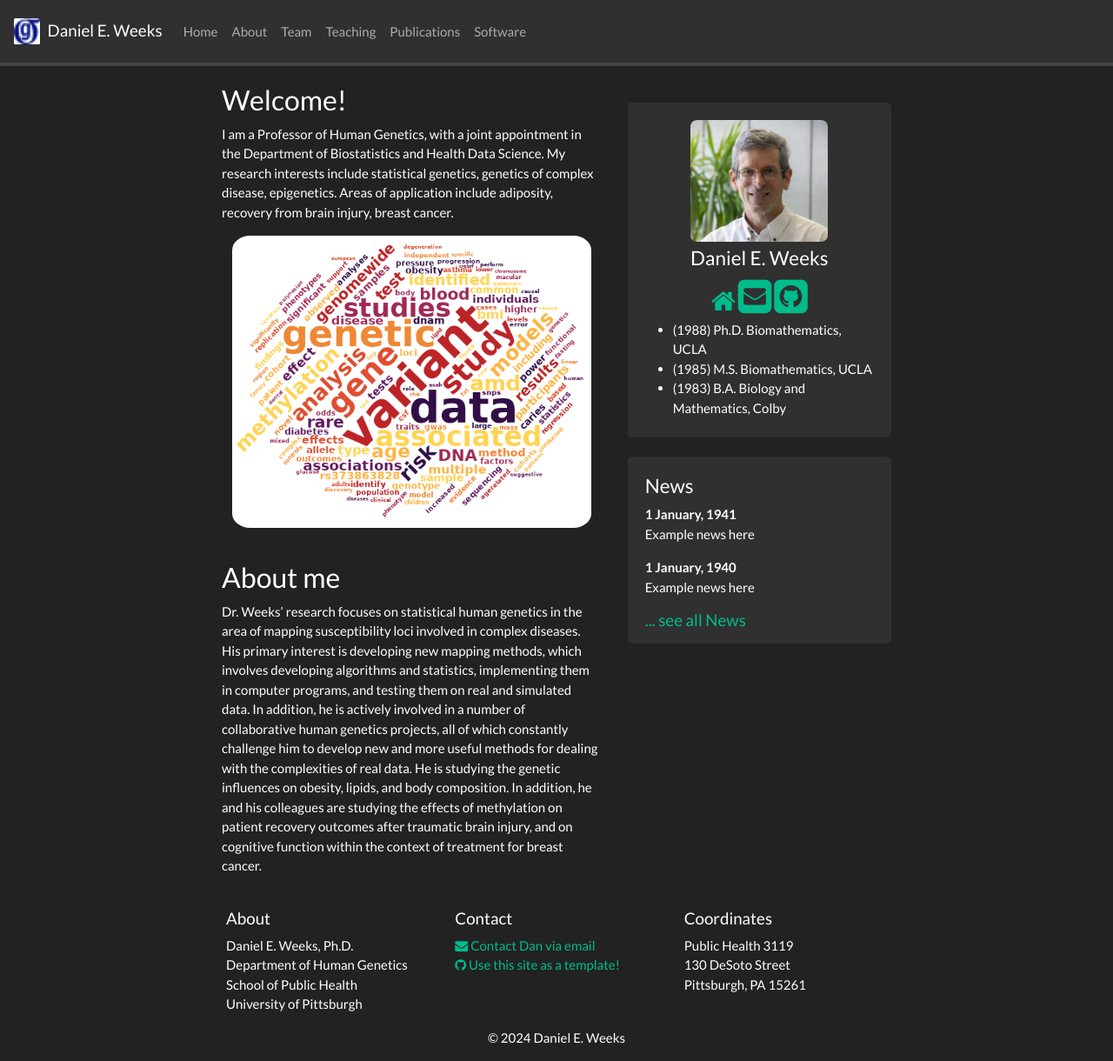
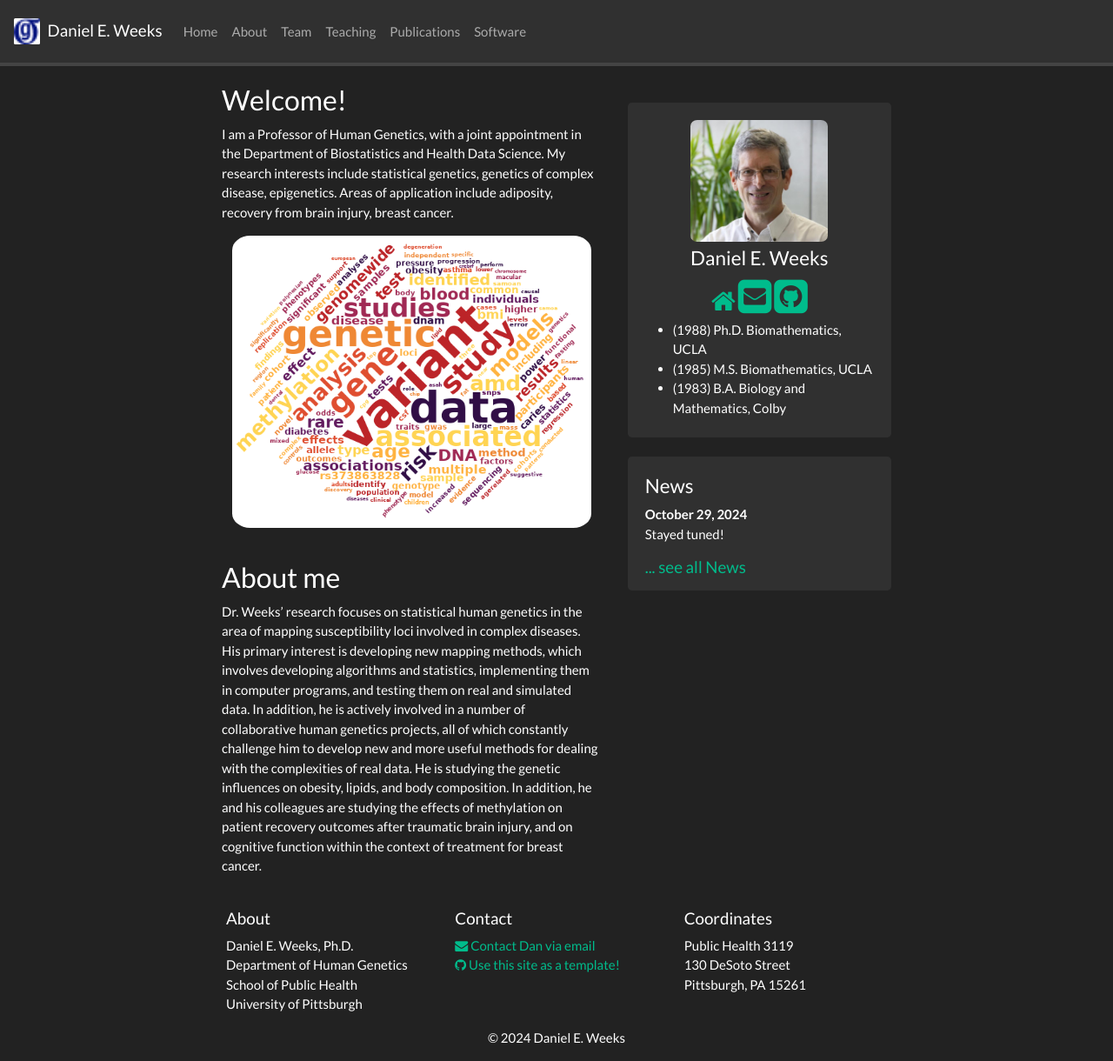
Before and after one commit to DanielEWeeks/Daniel_E_Weeks, a Jekyll site: the page built from _pages/home.md, in a window 1280 px wide and 1220 px high. Shown: the whole window at 87% size. Built offline with Jekyll 4.4.1, drawn with Linux system fonts in a browser that asks for light colours; nearby versions of some CDN libraries; a style sheet for code colours, icons or effects is not loaded.

Commit message:
Adjusting _data/news.yml

```diff
--- a/_data/news.yml
+++ b/_data/news.yml
@@ -1,5 +1,2 @@
-- date: 1 January, 1941
-  headline: "Example news here"
-
-- date: 1 January, 1940
-  headline: "Example news here"
+- date: October 29, 2024
+  headline: "Stayed tuned!"
```
Also changed, not shown: NOTES.md (+8 -0 lines).
